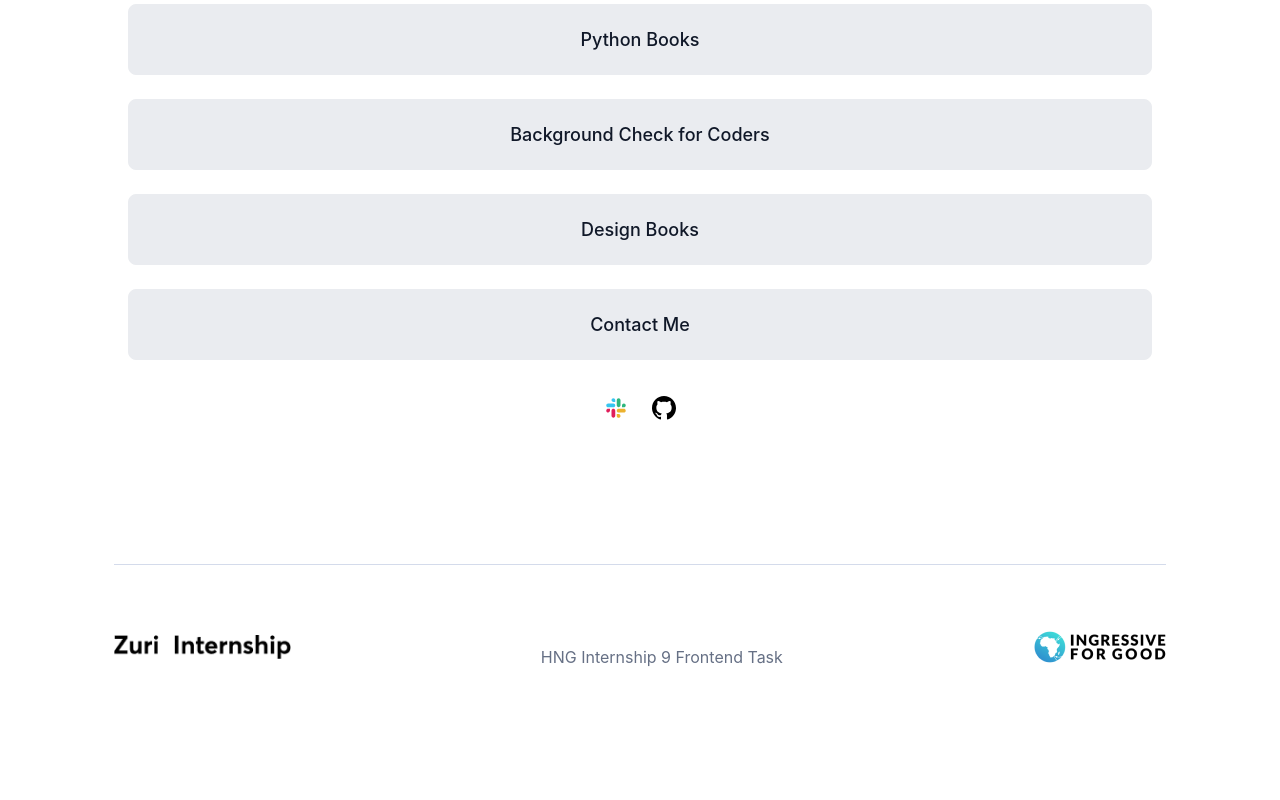
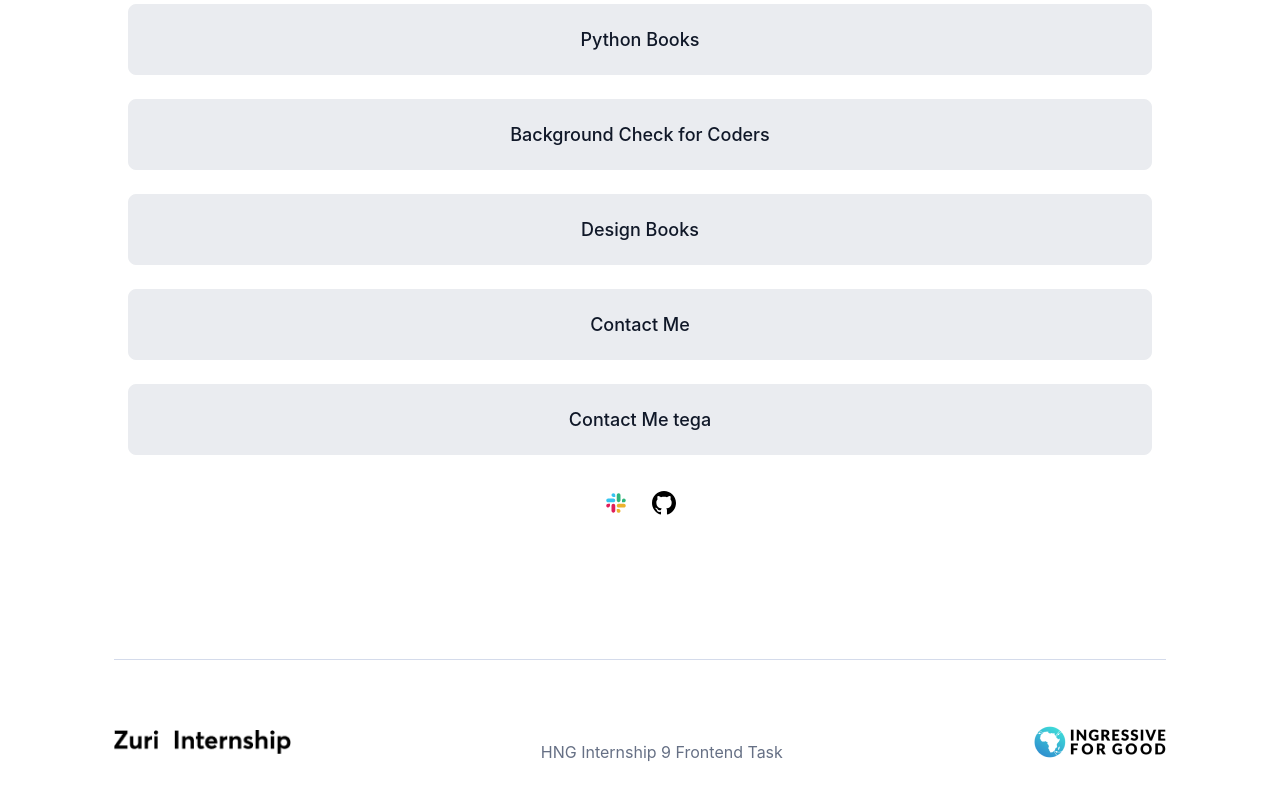
Before and after one commit to arcteggzz/zuri-personal-profile, a React (Create React App) app: page / in a window 1280 px wide. Shown: the part 608-1408 px from the top of the page. Before the commit the page ends 1325 px from the top, so only its background shows below. Built offline with nearby package versions, Linux system fonts and the light colour scheme.

Commit message:
feat: added react-router for Linking

```diff
--- a/src/Components/Links.jsx
+++ b/src/Components/Links.jsx
@@ -1,5 +1,6 @@
 import "./Links.css"
-import Link from "./Link"
+import LinkPersona from "./Link"
+import {Link} from "react-router-dom"
 import LinkData from "../Data/LinksData";
 
 function Links() {
@@ -9,7 +10,7 @@ function Links() {
         {
           LinkData.map((link,index) => {
             return(
-              <Link
+              <LinkPersona
                 key = {index}
                 nameTag = {link.nameTag}
                 id = {link.id}
@@ -28,6 +29,7 @@ function Links() {
             Contact Me
           </a>
         </div>
+        <div><Link to="/contact" className="link">Contact Me tega</Link></div>
       </div>
       <svg width="1216" height="72" viewBox="0 0 1216 72" fill="none" xmlns="http://www.w3.org/2000/svg">
         <rect width="1216" height="72" fill="white"/>
```
